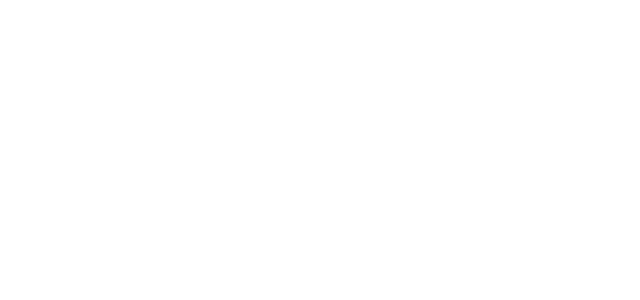
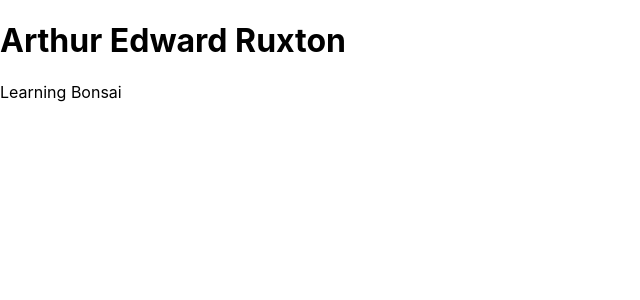
Before and after one commit to rjkerrison/sei-59-profiles, a React (Create React App) app: page /arthur in a window 1280 px wide. Shown: the top 300 px of the page, without its empty margins (0-640 px from the left). Built offline with nearby package versions, Linux system fonts and the light colour scheme.

Commit message:
branch edited

```diff
--- a/src/App.js
+++ b/src/App.js
@@ -1,5 +1,6 @@
 import { BrowserRouter as Router, Switch, Route } from 'react-router-dom'
 import Robin from './components/Robin'
+import Arthur from './components/Arthur'
 import './App.css'
 
 function App() {
@@ -7,6 +8,7 @@
     <Router>
       <Switch>
         <Route path='/robin' component={Robin} />
+        <Route path='/arthur' component={Arthur} />
       </Switch>
     </Router>
   )
--- /dev/null
+++ b/src/components/Arthur.js
@@ -0,0 +1,12 @@
+import React from 'react'
+
+const Arthur = () => {
+    return (
+        <>
+      <h1>Arthur Edward Ruxton</h1>
+      <p>Learning Bonsai</p>
+        </>
+    )
+}
+
+export default Arthur
```
